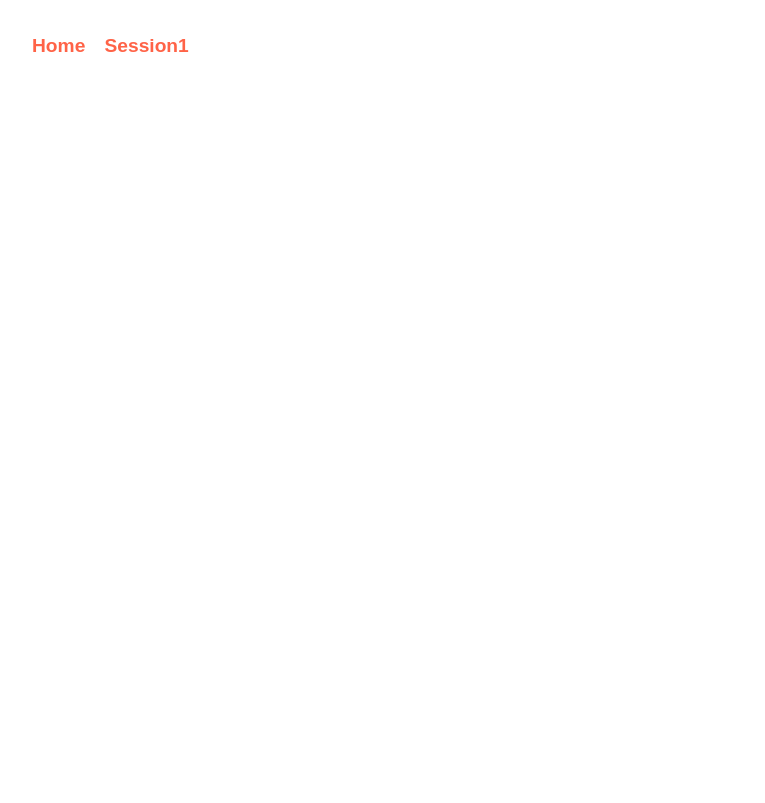
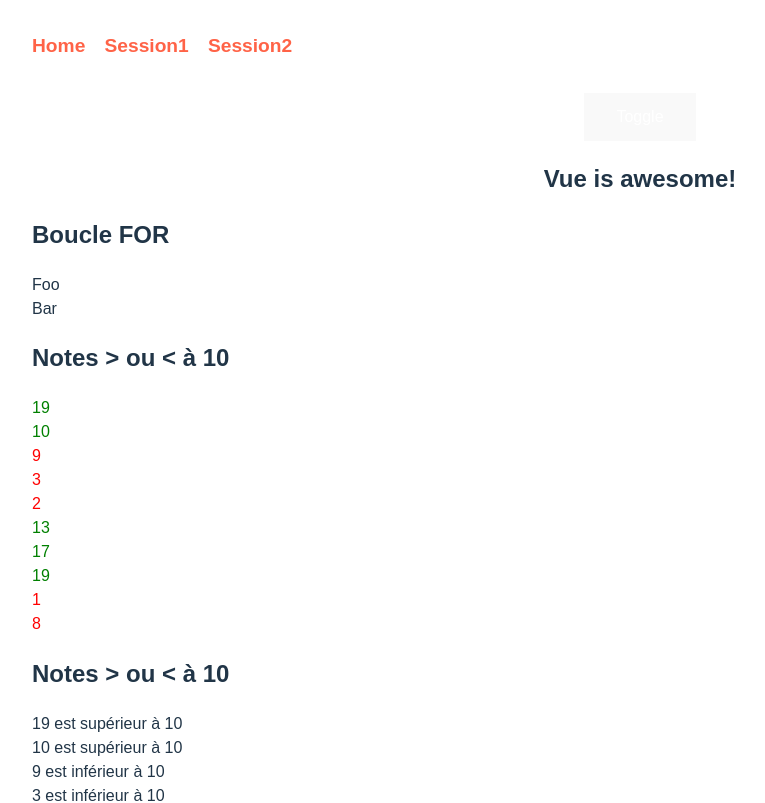
Before and after one commit to theomgrn/WRA506-Vue, a Vue app: page /session2 in a window 1280 px wide. Before the commit this address had no page. Shown: the top 803 px of the page, without its empty margins (0-765 px from the left). Built offline with nearby package versions, Linux system fonts and the light colour scheme.

Commit message:
feat : session 2

```diff
--- a/src/App.vue
+++ b/src/App.vue
@@ -11,6 +11,7 @@ import { RouterLink, RouterView } from "vue-router";
       <nav>
         <router-link class="link-nav-main" to="/">Home</router-link>
         <router-link class="link-nav-main" to="/session1">Session1</router-link>
+        <router-link class="link-nav-main" to="/session2">Session2</router-link>
       </nav>
     </div>
   </header>
--- a/src/router/index.ts
+++ b/src/router/index.ts
@@ -13,6 +13,11 @@ const router = createRouter({
             name: 'session1',
             component: () => import('../views/Session1.vue')
         },
+        {
+            path: '/session2',
+            name: 'session2',
+            component: () => import('../views/Session2.vue')
+        },
         // {
         //     path: "/infoepisode/:id",
         //     name: "InfoEpisode",
--- /dev/null
+++ b/src/views/Session2.vue
@@ -0,0 +1,62 @@
+<script setup lang="ts">
+
+import {ref} from 'vue'
+
+const awesome = ref(true)
+const items = [{ message: 'Foo' }, { message: 'Bar' }]
+const notes = [19, 10, 9, 3, 2, 13, 17, 19, 1, 8]
+const sup = "supérieur à 10"
+const inf = "inférieur à 10"
+
+</script>
+
+<template>
+
+  <div style="text-align: center">
+    <button @click="awesome = !awesome">Toggle</button>
+    <h2 v-if="awesome">Vue is awesome!</h2>
+    <h2 v-else>Oh no 😢</h2>
+  </div>
+
+  <ul>
+    <h2>Boucle FOR</h2>
+    <li v-for="item in items">
+      {{ item.message }}
+    </li>
+  </ul>
+
+  <ul>
+    <h2>Notes > ou &lt; à 10</h2>
+    <li v-for="note in notes" :key="note" v-bind:class="{ 'green': note >= 10, 'red': note < 10 }">
+      {{ note }}
+    </li>
+  </ul>
+
+  <ul>
+    <h2>Notes > ou &lt; à 10</h2>
+    <li v-for="note in notes" :key="note">
+      <span>
+        {{ note }} est {{ note >= 10 ? sup : inf }}
+      </span>
+    </li>
+  </ul>
+
+</template>
+
+<style scoped>
+h1 {
+  margin-bottom: 1em;
+}
+
+p {
+  text-align: center;
+}
+
+.green {
+  color: green;
+}
+.red {
+  color: red;
+}
+
+</style>
```
